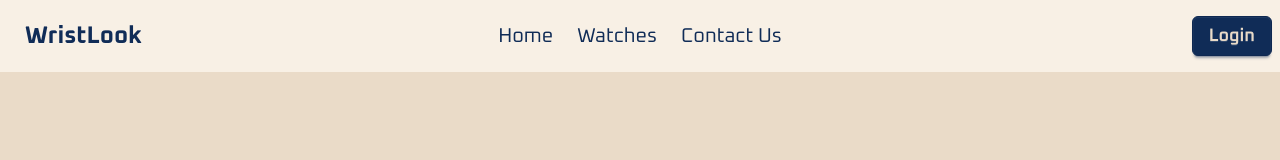
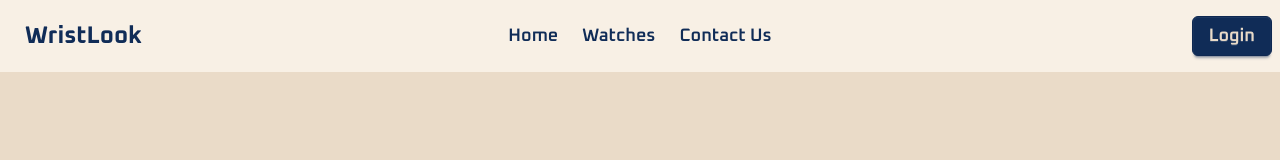
Before and after one commit to AtikHasan16/Wrist-Look, a Next.js app: page /login in a window 1280 px wide. Shown: the top 160 px of the page. Built offline with nearby package versions, Linux system fonts and the light colour scheme; no server answers.

Commit message:
added add product route

```diff
--- a/src/components/Navbar.jsx
+++ b/src/components/Navbar.jsx
@@ -10,7 +10,7 @@ import React, { useEffect, useState } from "react";
 import { handleSignOut } from "@/app/actions/index";
 
 const Navbar = ({ session }) => {
-//   console.log(session);
+  //   console.log(session);
 
   const [scrolled, setScrolled] = useState(false);
 
@@ -69,7 +69,9 @@ const Navbar = ({ session }) => {
           </div>
         </div>
         <div className="navbar-center hidden lg:flex">
-          <ul className="menu menu-horizontal text-xl px-1">{navOptions}</ul>
+          <ul className="menu menu-horizontal text-lg font-semibold px-1">
+            {navOptions}
+          </ul>
         </div>
         <div className="navbar-end gap-2">
           {session?.user ? (
@@ -97,7 +99,7 @@ const Navbar = ({ session }) => {
               </div>
               <ul
                 tabIndex={0}
-                className="menu menu-sm dropdown-content mt-3 z-[1] p-2 shadow bg-base-200 rounded-box w-64"
+                className="menu menu-sm dropdown-content mt-3 z-1 p-2 shadow bg-base-200 rounded-box w-64"
               >
                 <li className="menu-title text-secondary">
                   <div className="flex flex-col gap-1 px-2 py-3">
```
